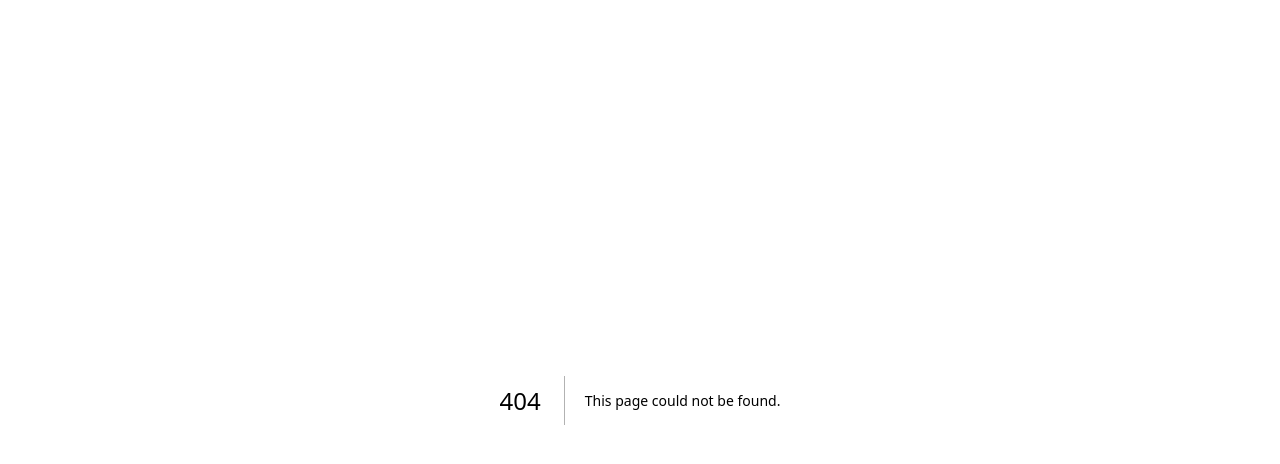
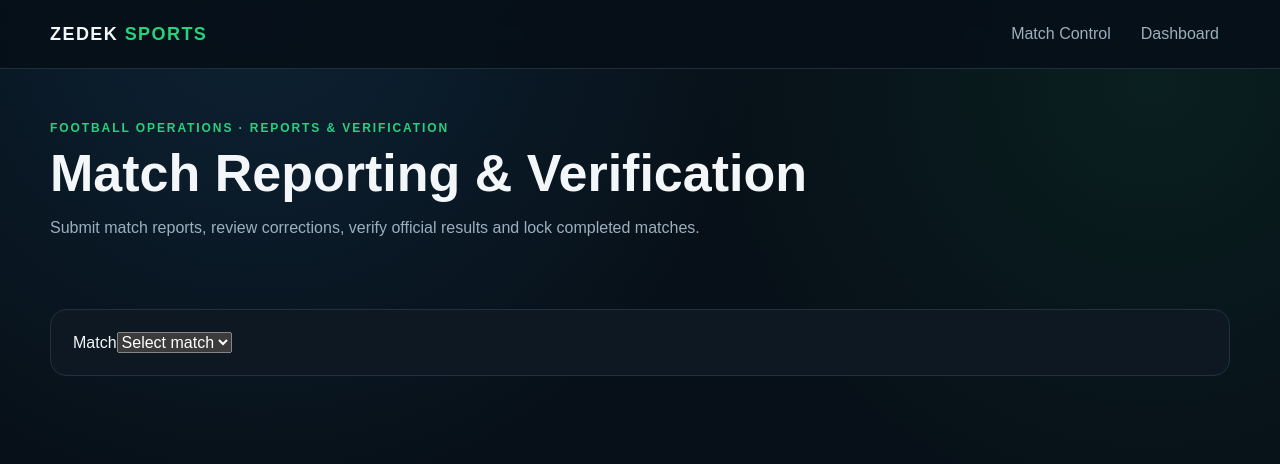
Before and after one commit to zedeksports/zedek-deki-man-1, a Next.js app: page /control-room/reports in a window 1280 px wide. Before the commit this address had no page. Shown: the top 464 px of the page. Built offline with nearby package versions, Linux system fonts and the light colour scheme; no server answers; the database is empty.

Commit message:
Add match reporting and verification workflow

```diff
--- /dev/null
+++ b/app/control-room/reports/page.tsx
@@ -0,0 +1,25 @@
+"use client";
+import { useEffect,useState } from "react";
+import { createSupabaseBrowserClient } from "../../../lib/supabase/browser";
+type Match={id:string;home_team_id:string;away_team_id:string;status:string;home_score:number;away_score:number;scheduled_at:string|null};
+type Team={id:string;name:string};
+type Report={id:string;match_id:string;summary:string|null;incidents:string|null;status:string};
+type Verification={id:string;match_id:string;corrections:string|null;notes:string|null;official_result:boolean;locked_at:string|null};
+export default function ReportsPage(){
+ const [matches,setMatches]=useState<Match[]>([]),[teams,setTeams]=useState<Team[]>([]),[reports,setReports]=useState<Report[]>([]),[verifications,setVerifications]=useState<Verification[]>([]);
+ const [matchId,setMatchId]=useState(""),[summary,setSummary]=useState(""),[incidents,setIncidents]=useState(""),[corrections,setCorrections]=useState(""),[notes,setNotes]=useState("");
+ const [busy,setBusy]=useState(false),[error,setError]=useState(""),[notice,setNotice]=useState("");
+ const match=matches.find(m=>m.id===matchId),report=reports.find(r=>r.match_id===matchId),verification=verifications.find(v=>v.match_id===matchId);
+ const teamName=(id:string)=>teams.find(t=>t.id===id)?.name||"Unknown";
+ useEffect(()=>{load()},[]);
+ async function load(){const s=createSupabaseBrowserClient();const [m,t,r,v]=await Promise.all([s.from("matches").select("id,home_team_id,away_team_id,status,home_score,away_score,scheduled_at").order("scheduled_at",{ascending:false}),s.from("teams").select("id,name"),s.from("match_reports").select("*"),s.from("match_verifications").select("*")]);const e=m.error||t.error||r.error||v.error;if(e)setError(e.message);else{setMatches(m.data||[]);setTeams(t.data||[]);setReports(r.data||[]);setVerifications(v.data||[]);if(!matchId&&m.data?.length)setMatchId(m.data[0].id)}}
+ useEffect(()=>{if(report){setSummary(report.summary||"");setIncidents(report.incidents||"")}else{setSummary("");setIncidents("")}},[report?.id]);
+ async function saveReport(status:string){if(!match)return;setBusy(true);setError("");const s=createSupabaseBrowserClient();const payload={match_id:match.id,summary:summary.trim()||null,incidents:incidents.trim()||null,status,submitted_at:status==="submitted"?new Date().toISOString():report?.submitted_at||null,updated_at:new Date().toISOString()};const q=report?s.from("match_reports").update(payload).eq("id",report.id):s.from("match_reports").insert(payload);const {error}=await q;if(error)setError(error.message);else{setNotice(status==="submitted"?"Report submitted for verification.":"Report saved as draft.");await load()}setBusy(false)}
+ async function verify(lock:boolean){if(!match)return;setBusy(true);setError("");const s=createSupabaseBrowserClient();const payload={match_id:match.id,corrections:corrections.trim()||null,notes:notes.trim()||null,official_result:true,verified_at:new Date().toISOString(),locked_at:lock?new Date().toISOString():null};const q=verification?s.from("match_verifications").update(payload).eq("id",verification.id):s.from("match_verifications").insert(payload);const {error}=await q;if(error)setError(error.message);else{const result=await s.from("matches").update({status:lock?"verified":"finished"}).eq("id",match.id);if(result.error)setError(result.error.message);else{setNotice(lock?"Official result verified and locked.":"Result verified.");await load()}}setBusy(false)}
+ return <main className="page"><header className="site-header"><div className="container nav"><a className="brand" href="/control-room">ZEDEK <span>SPORTS</span></a><nav className="nav-links"><a href="/control-room/match-control">Match Control</a><a href="/control-room">Dashboard</a></nav></div></header>
+ <section className="container page-header"><div className="eyebrow">Football Operations · Reports & Verification</div><h1>Match Reporting & Verification</h1><p>Submit match reports, review corrections, verify official results and lock completed matches.</p></section>
+ <section className="container section"><div className="panel"><label>Match<select value={matchId} onChange={e=>setMatchId(e.target.value)}><option value="">Select match</option>{matches.map(m=><option key={m.id} value={m.id}>{teamName(m.home_team_id)} {m.home_score}-{m.away_score} {teamName(m.away_team_id)} · {m.status}</option>)}</select></label></div></section>
+ {match&&<><section className="container section"><div className="panel"><h2>{teamName(match.home_team_id)} {match.home_score} - {match.away_score} {teamName(match.away_team_id)}</h2><div className="form-stack"><label>Match report<textarea value={summary} onChange={e=>setSummary(e.target.value)} placeholder="Official match summary"/></label><label>Incidents / corrections<textarea value={incidents} onChange={e=>setIncidents(e.target.value)} placeholder="Important incidents, corrections or report notes"/></label><div className="button-row"><button className="button" disabled={busy} onClick={()=>saveReport("draft")}>Save draft</button><button className="button primary" disabled={busy} onClick={()=>saveReport("submitted")}>Submit report</button></div></div></div></section>
+ <section className="container section"><div className="panel"><h2>Verification</h2><div className="form-stack"><label>Corrections<textarea value={corrections} onChange={e=>setCorrections(e.target.value)} placeholder="Verified corrections"/></label><label>Verification notes<textarea value={notes} onChange={e=>setNotes(e.target.value)}/></label><div className="button-row"><button className="button primary" disabled={busy||match.status==="verified"} onClick={()=>verify(false)}>Verify result</button><button className="button danger" disabled={busy||match.status==="verified"} onClick={()=>verify(true)}>Verify & lock official result</button></div>{verification&&<div className="status-card"><b>{verification.official_result?"OFFICIAL RESULT":"PENDING"}</b>{verification.locked_at&&<span> Locked {new Date(verification.locked_at).toLocaleString()}</span>}</div>}</div></div></section></>}
+ {notice&&<div className="container success-box">{notice}</div>}{error&&<div className="container error-box">{error}</div>}</main>
+}
```
